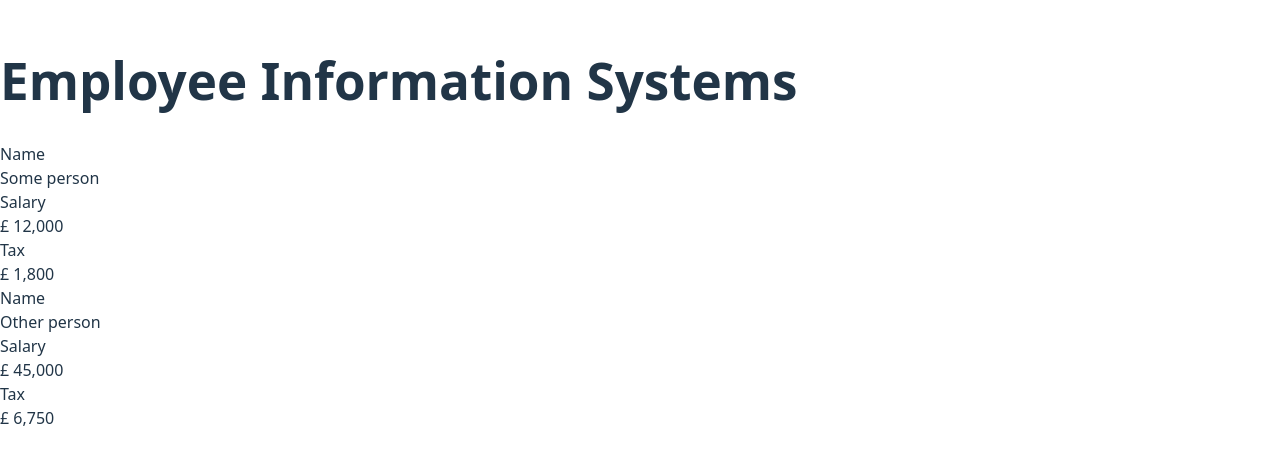
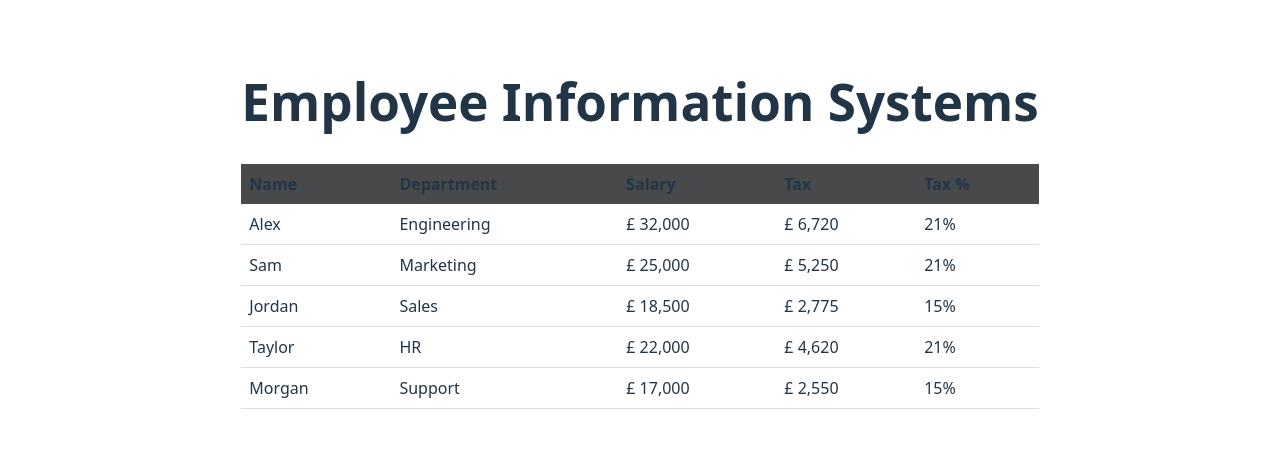
Before and after one commit to TomLinthwaite/react_course, a React (Vite) app in the folder project_1/: page / in a window 1280 px wide. Shown: the part 176-640 px from the top of the page. Built offline with nearby package versions, Linux system fonts and the light colour scheme.

Commit message:
feat: implement employee table with tax calculation and remove Info component

```diff
--- a/project_1/src/App.css
+++ b/project_1/src/App.css
@@ -41,24 +41,23 @@
   color: #888;
 }
 
-.employee_info {
-  margin: 1rem 0;
-  padding: 1rem;
-  border: 1px solid #ffffff;
-  border-radius: 8px;
+table {
+  width: 100%;
+  border-collapse: collapse;
+  margin-top: 2rem;
   text-align: left;
-  max-width: 400px;
-  background-color: #f7f7f7;
-  color: #333;
 }
 
-.employee_info_field {
-  display: flex;
-  text-align: left;
-  margin: 0.5rem 0;
+th {
+  padding: 8px;
+  background-color: rgb(72, 73, 74);
 }
 
-.employee_info_field > div:first-child {
-  min-width: 120px;
-  font-weight: 800;
+td {
+  padding: 8px;
+  border-bottom: 1px solid #ddd;
 }
+
+tr:hover {
+  background-color: #f5f5f53d;
+}
--- a/project_1/src/App.jsx
+++ b/project_1/src/App.jsx
@@ -1,11 +1,40 @@
-import Info from "./components/Info.jsx"
+import "./App.css"
+import EmployeeTable from "./components/EmployeeTable.jsx"
+import { taxRate } from "./library/financial.jsx"
 
 function App() {
+  let data = [
+    {
+      name: "Alex",
+      salary: 32000,
+      department: "Engineering"
+    },
+    {
+      name: "Sam",
+      salary: 25000,
+      department: "Marketing"
+    },
+    {
+      name: "Jordan",
+      salary: 18500,
+      department: "Sales"
+    },
+    {
+      name: "Taylor",
+      salary: 22000,
+      department: "HR"
+    },
+    {
+      name: "Morgan",
+      salary: 17000,
+      department: "Support"
+    }
+  ]
+
   return (
     <>
 			<h1>Employee Information Systems</h1>
-      <Info ename="Some person" salary="12000"/>
-      <Info ename="Other person" salary="45000"/>
+      <EmployeeTable employees={data} taxFunction={taxRate}/>
     </>
   )
 }
--- /dev/null
+++ b/project_1/src/components/EmployeeTable.jsx
@@ -0,0 +1,24 @@
+import EmployeeTableRow from "./EmployeeTableRow.jsx"
+
+export default function EmployeeTable(props) {
+	let employees = props.employees
+	let taxFunction = props.taxFunction
+	return (
+		<>
+		<table>
+			<tr>
+			<th>Name</th>
+			<th>Department</th>
+			<th>Salary</th>
+			<th>Tax</th>
+			<th>Tax %</th>
+			</tr>
+			{
+				employees.map((emp) => (
+					<EmployeeTableRow data={emp} taxFunction={taxFunction}/>
+				))
+			}
+		</table>
+		</>
+	)
+}
--- /dev/null
+++ b/project_1/src/components/EmployeeTableRow.jsx
@@ -0,0 +1,20 @@
+export default function EmployeeTableRow(props) {
+	let employee_data = props.data
+	let taxFunction = props.taxFunction
+
+	let name = employee_data.name
+	let salary = Number(employee_data.salary)
+	let department = employee_data.department
+	let tax_rate = taxFunction(salary)
+	let tax = salary * tax_rate
+
+	return (
+		<tr>
+			<td>{name}</td>
+			<td>{department}</td>
+			<td>£ {salary.toLocaleString()}</td>
+			<td>£ {tax.toLocaleString()}</td>
+			<td>{tax_rate * 100}%</td>
+		</tr>
+	)
+}
--- a/project_1/src/components/Info.jsx
+++ /dev/null
@@ -1,31 +0,0 @@
-function taxRate(salary) {
-	if (salary > 2000) {
-		return 0.21
-	}
-	return 0.15
-}
-
-function Info(props) {
-	let name = props.ename
-	let salary = Number(props.salary)
-	let tax = salary * taxRate()
-
-	return (
-		<div class="employee_info">
-			<div class="employee_info_field">
-				<div>Name</div>
-				<div>{name}</div>
-			</div>
-			<div class="employee_info_field">
-				<div>Salary</div>
-				<div>£ {salary.toLocaleString()}</div>
-			</div>
-			<div class="employee_info_field">
-				<div>Tax</div>
-				<div>£ {tax.toLocaleString()}</div>
-			</div>
-		</div>
-	)
-}
-
-export default Info
--- /dev/null
+++ b/project_1/src/library/financial.jsx
@@ -0,0 +1,8 @@
+function taxRate(salary) {
+	if (salary > 20000) {
+		return 0.21
+	}
+	return 0.15
+}
+
+export { taxRate }
```
